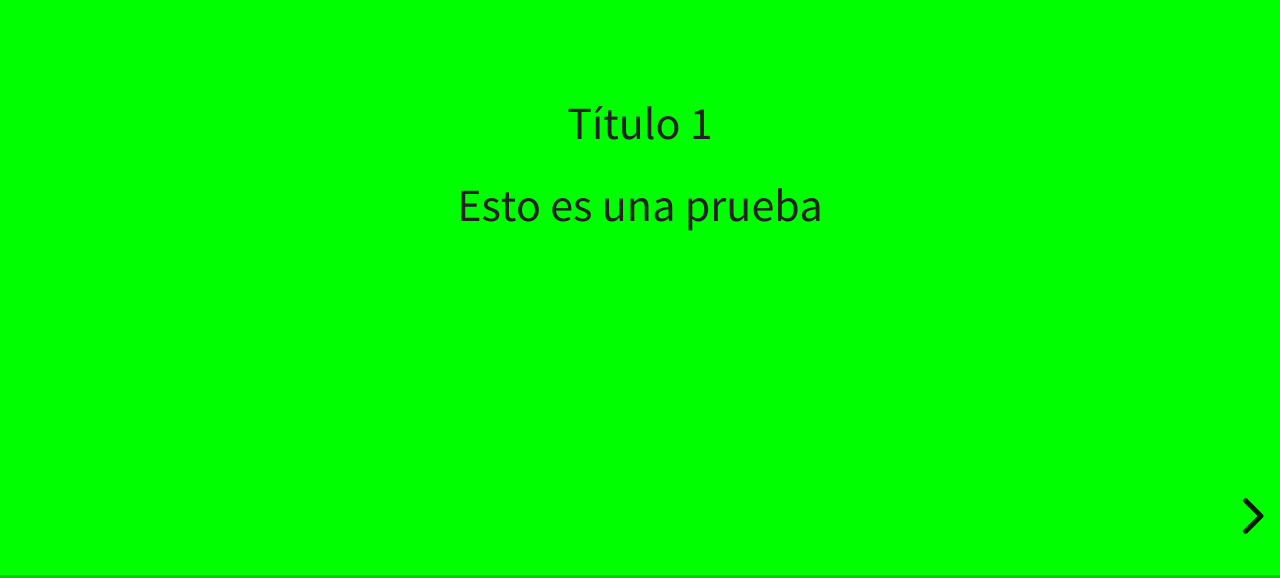
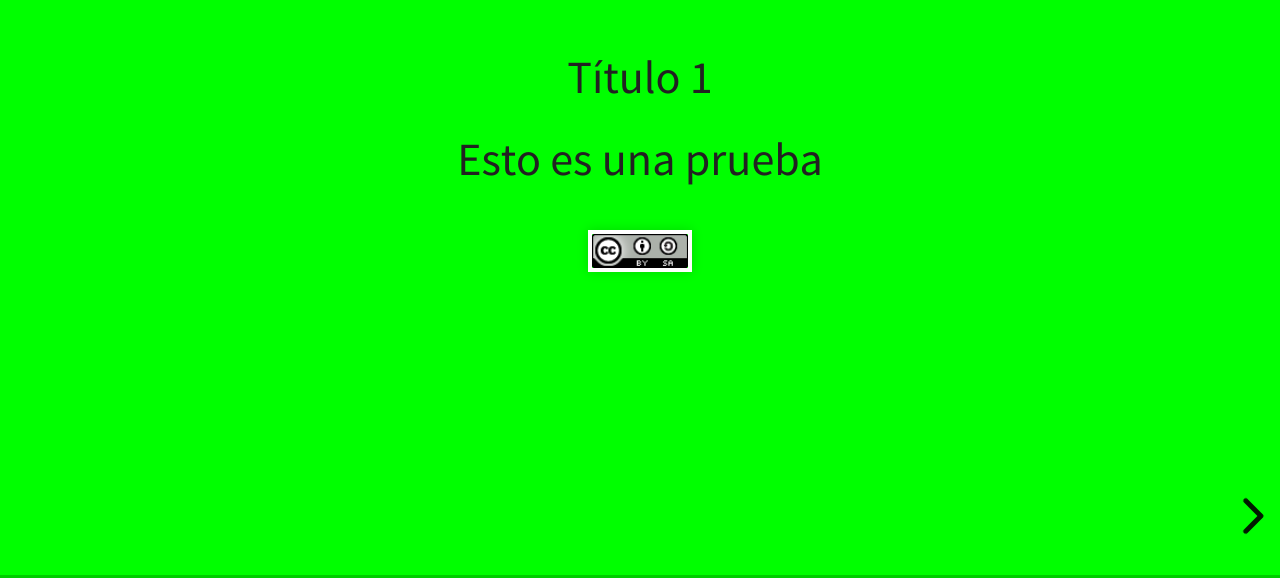
Before and after one commit to estebancr1993/Prueba, a website: page index.html in a window 1280 px wide. Shown: the part 222-800 px from the top of the page. Drawn offline with Linux system fonts and the light colour scheme.

Commit message:
Update index.html

```diff
--- a/index.html
+++ b/index.html
@@ -26,6 +26,7 @@
 			<div class="slides">
 				<section data-background-color="#00FF00">Título 1
 					<p>Esto es una prueba</p>
+					<img src="images/88x31.jpg" alt="licencia">
 				</section>
 				<section>
 					<h1> Definiciones </h1>
```
